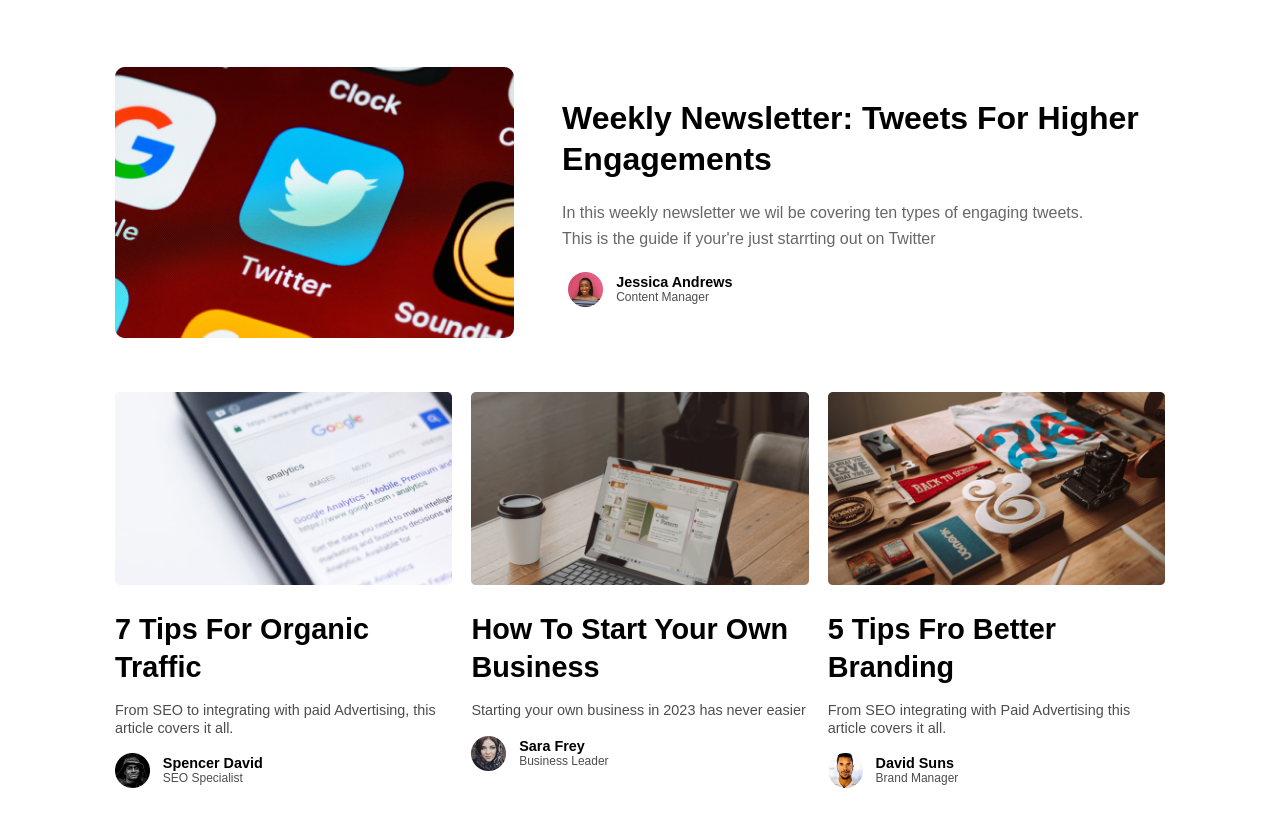
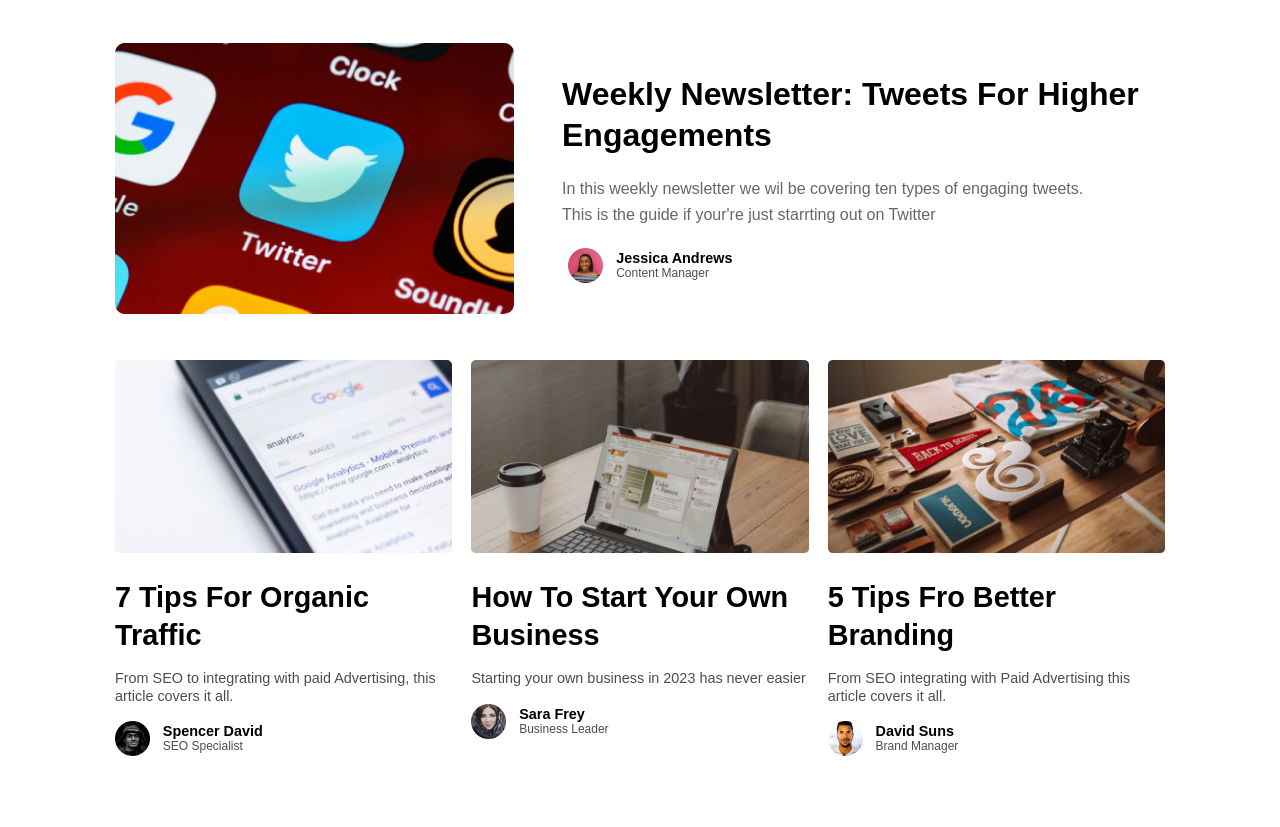
Before and after one commit to Animeshk123/frontend-design, a plain HTML site: page index.html in a window 1280 px wide. Shown: the part 53-880 px from the top of the page. After the commit the page ends 852 px from the top, so only its background shows below. Drawn offline with Linux system fonts and the light colour scheme.

Commit message:
second commit

```diff
--- a/main.css
+++ b/main.css
@@ -109,7 +109,7 @@
 }
 
 .hero {
-  margin-top: 3rem;
+  margin-top: 1.5rem;
 }
 
 .hero_container {
@@ -153,7 +153,7 @@
 }
 
 .blog {
-  margin-top: 2rem;
+  margin-top: 1.5rem;
 }
 
 .blog_wrapper {
@@ -200,7 +200,6 @@
     top: 120%;
     background: whitesmoke;
     padding: 1rem 0.6rem;
-    box-shadow: 0px 0px 4px 2px rgba(0, 0, 0, 0.3);
     visibility: hidden;
     transform: translateY(-200%);
     transition: 0.2s ease;
```
